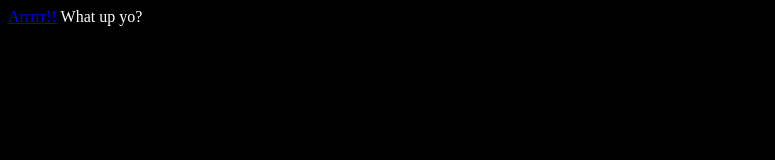
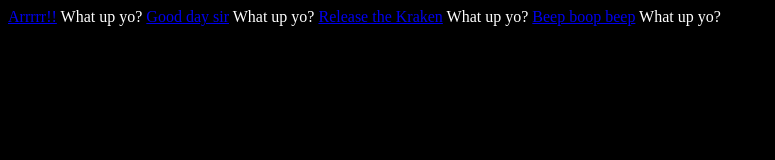
Before and after one commit to jbmills327/swearsaurus, a website: page public/html/index.html at #!/gentleman in a window 1280 px wide. Shown: the whole page, without its empty margins (0-775 px from the left). Drawn offline with nearby package versions, Linux system fonts and the light colour scheme; some packages are replaced by stand-ins of ours; no server answers.

Commit message:
more progress

```diff
--- a/public/html/index.html
+++ b/public/html/index.html
@@ -13,6 +13,9 @@
 
 <body ng-controller="MainCtrl as main">
     <a href="#pirate">Arrrrr!!</a> {{ main.greeting }}
+    <a href="#gentleman">Good day sir</a> {{ main.greeting }}
+    <a href="#mythology">Release the Kraken</a> {{ main.greeting }}
+    <a href="#robot">Beep boop beep</a> {{ main.greeting }}
 
 
     <ul ng-repeat="item in main.newData">
--- a/public/js/myScripts.js
+++ b/public/js/myScripts.js
@@ -14,13 +14,25 @@ $routeProvider
   .when("/pirate", {
     templateUrl: "./html/pirate.html"
   })
+  .when("/gentleman", {
+    templateUrl: "./html/gentleman.html"
+  })
+  .when("/mythology", {
+    templateUrl: "./html/mythology.html"
+  })
+  .when("/robot", {
+    templateUrl: "./html/robot.html"
+  })
 
 }
 
 function mainController($http) {
     var main = this;
     main.greeting = "What up yo?";
-    main.pirate = "Here there be pirates!"
+    main.pirate = "Here there be pirates!";
+    main.robot = "This is the robot page";
+    main.gentleman = "This is the gentleman page";
+    main.mythology = "This is the Mythology page";
     main.newData = [];
 
     // main.getAllWords = function() {
```
Also changed, not shown: public/html/gentleman.html (added, +3 -0 lines), public/html/mythology.html (added, +3 -0 lines), public/html/robot.html (added, +3 -0 lines).
